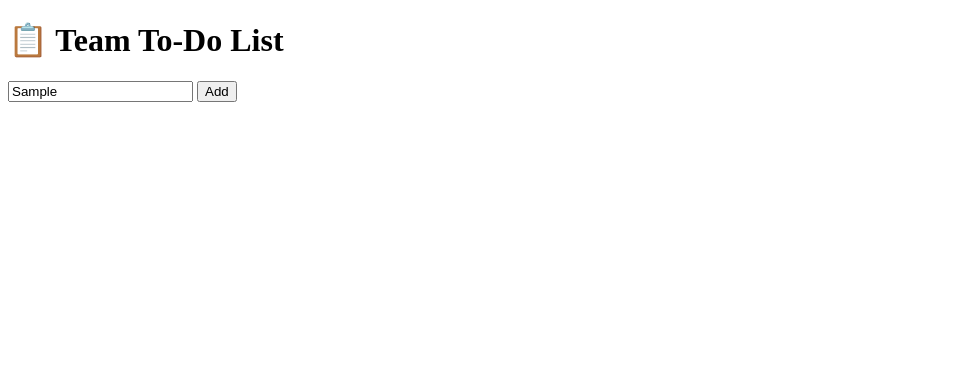
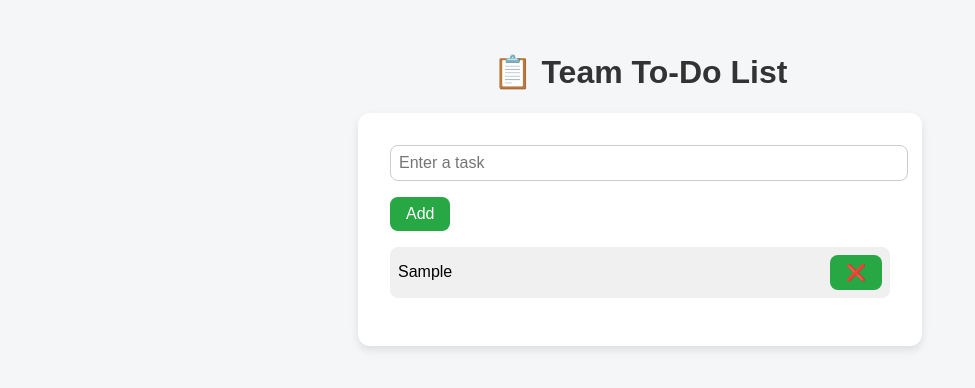
Before and after one commit to shamgautam/team-todo, a plain HTML site: page index.html in a window 1280 px wide. Both pictures are taken after typing "Sample" into the empty fields and a click on the button "Add". Shown: the whole page, without its empty margins (0-975 px from the left). Drawn offline with Linux system fonts and the light colour scheme.

Commit message:
added javascript functionality

```diff
--- /dev/null
+++ b/app.js
@@ -0,0 +1,23 @@
+function addTask() {
+  const taskInput = document.getElementById("taskInput");
+  const taskText = taskInput.value.trim();
+
+  if (taskText === "") {
+    alert("Please enter a task!");
+    return;
+  }
+
+  const li = document.createElement("li");
+  li.innerHTML = `
+    ${taskText}
+    <button onclick="deleteTask(this)">❌</button>
+  `;
+
+  document.getElementById("taskList").appendChild(li);
+  taskInput.value = "";
+}
+
+function deleteTask(button) {
+  const li = button.parentElement;
+  li.remove();
+}
--- a/index.html
+++ b/index.html
@@ -2,6 +2,7 @@
 <html lang="en">
 <head>
   <meta charset="UTF-8" />
+  <link rel="stylesheet" href="style.css" />
   <title>Team To-Do App</title>
 </head>
 <body>
@@ -13,5 +14,6 @@
     <button onclick="addTask()">Add</button>
     <ul id="taskList"></ul>
   </div>
+  <script src="app.js"></script>
 </body>
 </html>
```
